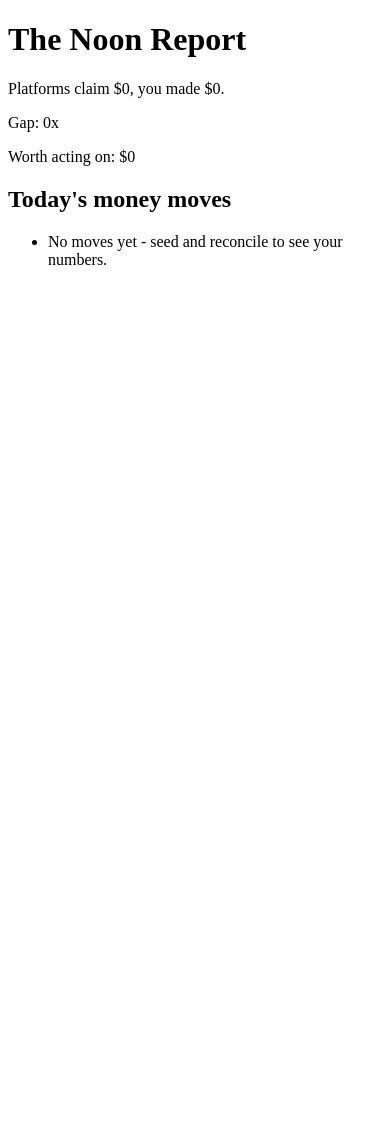
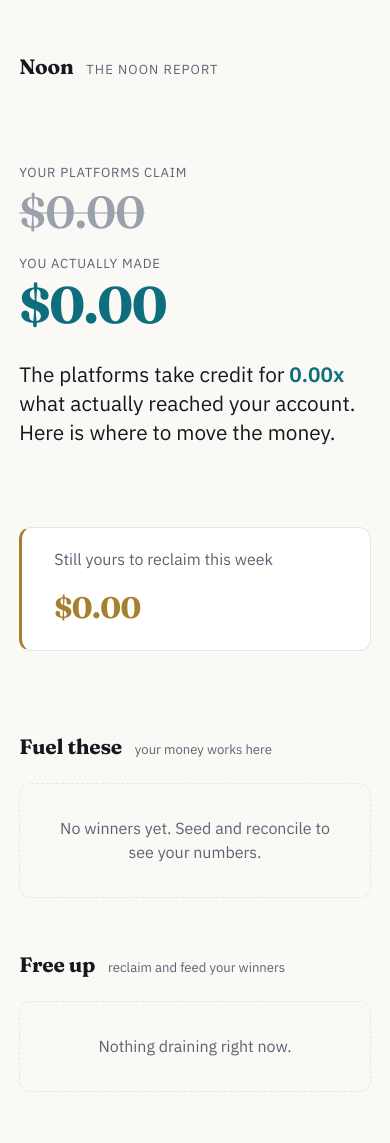
Before and after one commit to ShaelaToni/operation-midday, a Django app: page / in a window 390 px wide. Before the commit the page ends 265 px from the top, so only its background shows below. Run offline with Django 5.2, Linux system fonts and the light colour scheme.

Commit message:
Add crafted Noon Report digest: gap hero, curated moves, self-hosted type

```diff
--- /dev/null
+++ b/noon/static/noon/tokens.css
@@ -0,0 +1,51 @@
+/* Noon design tokens. Palette is the authoritative set from NOON_NAMING.md (do not alter).
+   Fonts self-hosted (Fraunces display, IBM Plex Sans body - both SIL OFL, notices in fonts/). */
+@font-face { font-family:"Fraunces"; font-style:normal; font-weight:600; font-display:swap; src:url("fonts/fraunces-600.woff2") format("woff2"); }
+@font-face { font-family:"Fraunces"; font-style:normal; font-weight:700; font-display:swap; src:url("fonts/fraunces-700.woff2") format("woff2"); }
+@font-face { font-family:"IBM Plex Sans"; font-style:normal; font-weight:400; font-display:swap; src:url("fonts/plex-400.woff2") format("woff2"); }
+@font-face { font-family:"IBM Plex Sans"; font-style:normal; font-weight:500; font-display:swap; src:url("fonts/plex-500.woff2") format("woff2"); }
+@font-face { font-family:"IBM Plex Sans"; font-style:normal; font-weight:600; font-display:swap; src:url("fonts/plex-600.woff2") format("woff2"); }
+:root {
+  --ink:#14181F; --ink-soft:#5B6472;
+  --paper:#FAF9F6; --surface:#FFFFFF; --line:#E8E6E1;
+  --accent:#0E6E7E; --accent-ink:#0A5561;
+  --winning:#1E7A4D; --watch:#A6802E; --action:#A83A3A; --claimed:#9AA1AC;
+  --display:"Fraunces",Georgia,"Times New Roman",serif;
+  --body:"IBM Plex Sans",ui-sans-serif,system-ui,sans-serif;
+  --step--1:.82rem; --step-0:1rem; --step-1:1.3rem; --step-2:1.85rem; --step-3:2.8rem;
+  --step-hero:clamp(3.2rem,8vw,5.6rem);
+  --sp-1:.4rem; --sp-2:.8rem; --sp-3:1.2rem; --sp-4:2rem; --sp-5:3.2rem; --sp-6:5rem; --wrap:60rem;
+}
+*{box-sizing:border-box;margin:0;padding:0;}
+html{-webkit-text-size-adjust:100%;}
+body{background:var(--paper);color:var(--ink);font:400 var(--step-0)/1.55 var(--body);-webkit-font-smoothing:antialiased;}
+.wrap{max-width:var(--wrap);margin:0 auto;padding:var(--sp-6) var(--sp-4);}
+.masthead{display:flex;align-items:baseline;gap:var(--sp-2);margin-bottom:var(--sp-6);}
+.masthead__mark{font-family:var(--display);font-weight:700;font-size:var(--step-1);letter-spacing:-.01em;}
+.masthead__sub{font-size:var(--step--1);color:var(--ink-soft);letter-spacing:.08em;text-transform:uppercase;}
+.gap{margin-bottom:var(--sp-6);}
+.gap__row{display:flex;flex-wrap:wrap;align-items:flex-end;gap:var(--sp-3) var(--sp-6);}
+.gap__side{display:flex;flex-direction:column;gap:var(--sp-1);}
+.gap__label{font-size:var(--step--1);letter-spacing:.06em;text-transform:uppercase;color:var(--ink-soft);}
+.gap__claim{font-family:var(--display);font-size:var(--step-3);font-weight:600;line-height:1;color:var(--claimed);letter-spacing:-.02em;font-variant-numeric:tabular-nums;text-decoration:line-through;text-decoration-thickness:2px;text-decoration-color:rgba(154,161,172,.55);}
+.gap__real{font-family:var(--display);font-size:var(--step-hero);font-weight:700;line-height:.92;color:var(--accent);letter-spacing:-.03em;font-variant-numeric:tabular-nums;}
+.gap__line{font-size:var(--step-1);color:var(--ink);margin-top:var(--sp-4);max-width:34rem;line-height:1.4;}
+.gap__line b{color:var(--accent);font-weight:600;}
+.reclaim{display:flex;align-items:baseline;gap:var(--sp-2) var(--sp-3);flex-wrap:wrap;background:var(--surface);border:1px solid var(--line);border-left:3px solid var(--watch);border-radius:12px;padding:var(--sp-3) var(--sp-4);margin-bottom:var(--sp-6);}
+.reclaim__label{font-size:var(--step-0);color:var(--ink-soft);}
+.reclaim__amount{font-family:var(--display);font-size:var(--step-2);font-weight:700;color:var(--watch);font-variant-numeric:tabular-nums;letter-spacing:-.02em;}
+.moves{display:grid;gap:var(--sp-5);}
+.moves__head{display:flex;align-items:baseline;gap:var(--sp-2);margin-bottom:var(--sp-3);}
+.moves__title{font-family:var(--display);font-size:var(--step-1);font-weight:700;letter-spacing:-.01em;}
+.moves__hint{font-size:var(--step--1);color:var(--ink-soft);}
+.card{display:flex;align-items:baseline;justify-content:space-between;gap:var(--sp-3);background:var(--surface);border:1px solid var(--line);border-radius:12px;padding:var(--sp-3) var(--sp-4);margin-bottom:var(--sp-2);}
+.card--fuel{border-left:3px solid var(--winning);}
+.card--free{border-left:3px solid var(--watch);}
+.card__offer{font-weight:600;}
+.card__reason{font-size:var(--step--1);color:var(--ink-soft);margin-top:2px;}
+.card__amount{font-family:var(--display);font-size:var(--step-1);font-weight:700;font-variant-numeric:tabular-nums;letter-spacing:-.02em;white-space:nowrap;}
+.card--fuel .card__amount{color:var(--winning);}
+.card--free .card__amount{color:var(--watch);}
+.empty{color:var(--ink-soft);padding:var(--sp-4);text-align:center;border:1px dashed var(--line);border-radius:12px;}
+@media (max-width:34rem){.wrap{padding:var(--sp-5) var(--sp-3);}.card{flex-direction:column;align-items:flex-start;gap:var(--sp-1);}}
+@media (prefers-reduced-motion:no-preference){.gap__real{animation:rise .6s cubic-bezier(.2,.7,.2,1) both;}@keyframes rise{from{opacity:0;transform:translateY(.25em);}to{opacity:1;transform:none;}}}
--- /dev/null
+++ b/noon/templates/noon/base.html
@@ -0,0 +1,13 @@
+{% load static %}
+<!DOCTYPE html>
+<html lang="en">
+<head>
+  <meta charset="utf-8">
+  <meta name="viewport" content="width=device-width, initial-scale=1">
+  <title>{% block title %}The Noon Report{% endblock %}</title>
+  <link rel="stylesheet" href="{% static 'noon/tokens.css' %}">
+</head>
+<body>
+  <main class="wrap">{% block content %}{% endblock %}</main>
+</body>
+</html>
--- a/noon/templates/noon/report.html
+++ b/noon/templates/noon/report.html
@@ -1,25 +1,45 @@
-<!DOCTYPE html>
-<html lang="en">
-<head>
-  <meta charset="utf-8">
-  <title>The Noon Report</title>
-</head>
-<body>
-  <h1>The Noon Report</h1>
-  <section>
-    <p>Platforms claim ${{ report.total_claim }}, you made ${{ report.total_real }}.</p>
-    <p>Gap: {{ report.gap_multiple }}x</p>
-    <p>Worth acting on: ${{ report.worth_acting_on }}</p>
+{% extends "noon/base.html" %}
+{% load noon_format %}
+{% block content %}
+  <header class="masthead">
+    <span class="masthead__mark">Noon</span>
+    <span class="masthead__sub">The Noon Report</span>
+  </header>
+  <section class="gap">
+    <div class="gap__row">
+      <div class="gap__side">
+        <span class="gap__label">Your platforms claim</span>
+        <span class="gap__claim">{{ report.total_claim|money }}</span>
+      </div>
+      <div class="gap__side">
+        <span class="gap__label">You actually made</span>
+        <span class="gap__real">{{ report.total_real|money }}</span>
+      </div>
+    </div>
+    <p class="gap__line">The platforms take credit for <b>{{ report.gap_multiple|gap }}x</b> what actually reached your account. Here is where to move the money.</p>
   </section>
-  <section>
-    <h2>Today's money moves</h2>
-    <ul>
-      {% for move in report.moves %}
-        <li>{{ move.action }}: {{ move.offer_id }} (${{ move.amount }}) - {{ move.reason }}</li>
-      {% empty %}
-        <li>No moves yet - seed and reconcile to see your numbers.</li>
-      {% endfor %}
-    </ul>
+  <section class="reclaim">
+    <span class="reclaim__label">Still yours to reclaim this week</span>
+    <span class="reclaim__amount">{{ report.worth_acting_on|money }}</span>
   </section>
-</body>
-</html>
+  <div class="moves">
+    <section>
+      <div class="moves__head"><h2 class="moves__title">Fuel these</h2><span class="moves__hint">your money works here</span></div>
+      {% for move in top_fuel %}
+        <div class="card card--fuel">
+          <div><div class="card__offer">{{ move.offer_id }}</div><div class="card__reason">Earning real profit - feed it to grow.</div></div>
+          <div class="card__amount">+{{ move.amount|money }}</div>
+        </div>
+      {% empty %}<div class="empty">No winners yet. Seed and reconcile to see your numbers.</div>{% endfor %}
+    </section>
+    <section>
+      <div class="moves__head"><h2 class="moves__title">Free up</h2><span class="moves__hint">reclaim and feed your winners</span></div>
+      {% for move in top_free_up %}
+        <div class="card card--free">
+          <div><div class="card__offer">{{ move.offer_id }}</div><div class="card__reason">{{ move.reason }}</div></div>
+          <div class="card__amount">{{ move.amount|money }}</div>
+        </div>
+      {% empty %}<div class="empty">Nothing draining right now.</div>{% endfor %}
+    </section>
+  </div>
+{% endblock %}
--- /dev/null
+++ b/noon/templatetags/noon_format.py
@@ -0,0 +1,30 @@
+"""Presentation filters for the Noon Report - money and gap formatting. Formatting is a template
+concern (the pure builder leaves values unformatted); these render them for display."""
+from decimal import ROUND_HALF_UP, Decimal, InvalidOperation
+
+from django import template
+
+register = template.Library()
+
+
+@register.filter
+def money(value):
+    """Format a Decimal/number as US currency: $1,234.56. Blank on None/invalid."""
+    if value is None:
+        return ""
+    try:
+        d = Decimal(value).quantize(Decimal("0.01"), rounding=ROUND_HALF_UP)
+    except (InvalidOperation, TypeError, ValueError):
+        return ""
+    return f"${d:,.2f}"
+
+
+@register.filter
+def gap(value):
+    """Quantize the gap multiple to two places for display: 2.27. Safe on None/zero."""
+    if value is None:
+        return "0.00"
+    try:
+        return f"{Decimal(value).quantize(Decimal('0.01'), rounding=ROUND_HALF_UP)}"
+    except (InvalidOperation, TypeError, ValueError):
+        return "0.00"
--- a/noon/views.py
+++ b/noon/views.py
@@ -1,18 +1,35 @@
 """Noon views. The report view ties the seam: read_profit_facts (ORM, in noon/reporting.py) ->
-build_report (pure) -> template. NO ProfitFact.objects query logic lives here - the view delegates
-the ORM read to the reader and the logic to the pure builder."""
+build_report (pure) -> template. NO ProfitFact query logic lives here - the view delegates the ORM
+read to the reader and the logic to the pure builder, then curates top-N moves for the digest
+(a presentation choice - the builder returns the full ranked list; the full list lives at a future
+/moves route)."""
 from django.shortcuts import render
 
 from application.report import build_report
 from noon.models import Account
 from noon.reporting import read_profit_facts
 
+_TOP_FUEL = 3      # winners to feature (feed these)
+_TOP_FREE_UP = 5   # biggest drainers to feature (reclaim these)
+
 
 def report(request):
     """The Noon Report digest. Reads the demo account's reconciled facts through the reader,
-    builds the pure report payload, renders it. Read-only: if the demo account does not exist yet
-    (unseeded), renders the graceful empty state rather than creating data or erroring."""
+    builds the pure report payload, curates the top money moves for the hero digest, renders it.
+    Read-only and empty-state safe."""
     account = Account.objects.filter(name="Demo Account").first()
     facts = read_profit_facts(account) if account is not None else []
     data = build_report(facts)
-    return render(request, "noon/report.html", {"report": data})
+
+    # Curate top-N for the digest (presentation): winners are already ranked highest-profit first;
+    # drainers rank lowest-profit last, so the biggest drainers are the tail, reversed to lead with
+    # the largest reclaimable spend.
+    fuel = [m for m in data.moves if m.action == "fuel"][:_TOP_FUEL]
+    drainers = [m for m in data.moves if m.action == "free_up"]
+    top_free_up = sorted(drainers, key=lambda m: m.amount, reverse=True)[:_TOP_FREE_UP]
+
+    return render(request, "noon/report.html", {
+        "report": data,
+        "top_fuel": fuel,
+        "top_free_up": top_free_up,
+    })
```
Also changed, not shown: noon/static/noon/fonts/OFL-Fraunces.txt (added, +93 -0 lines), noon/static/noon/fonts/OFL-IBMPlexSans.txt (added, +93 -0 lines), noon/static/noon/fonts/fraunces-600.woff2 (added), noon/static/noon/fonts/fraunces-700.woff2 (added), noon/static/noon/fonts/plex-400.woff2 (added), noon/static/noon/fonts/plex-500.woff2 (added), noon/static/noon/fonts/plex-600.woff2 (added), noon/templatetags/__init__.py (added).
